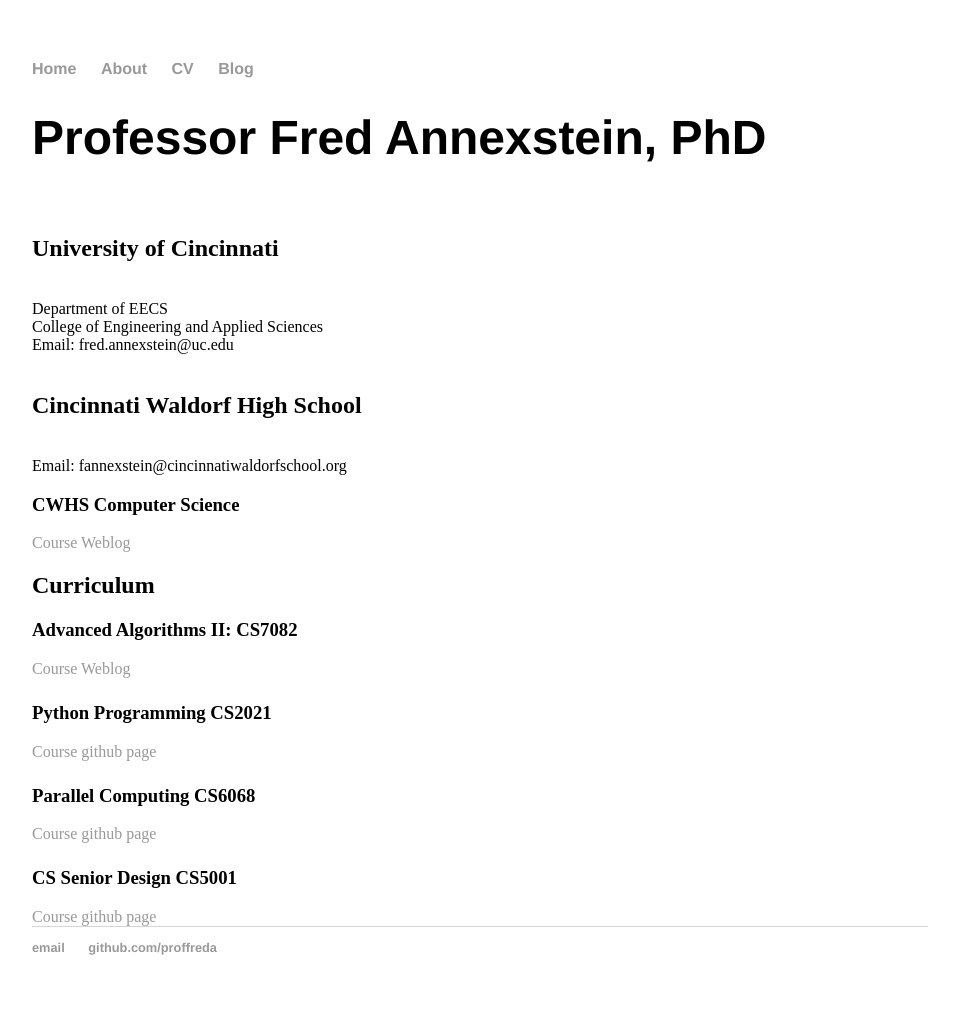
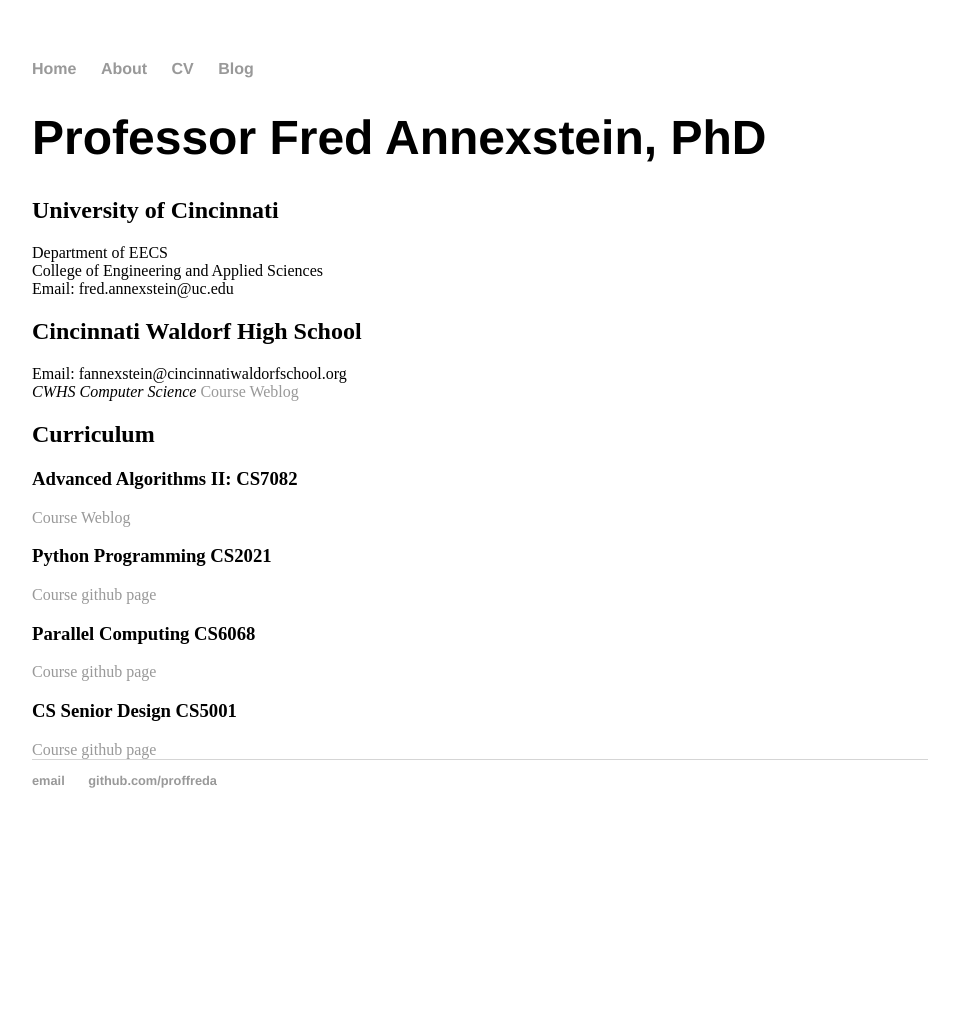
Before and after one commit to proffreda/proffreda.github.io, a Jekyll site: the page built from index.html, in a window 1280 px wide. Shown: the whole page, without its empty margins (160-1119 px from the left). Built offline with Jekyll 4.4.1, drawn with Linux system fonts in a browser that asks for light colours; after the commit the page ends 900 px from its top, so only the background shows below that.

```diff
--- a/index.html
+++ b/index.html
@@ -3,29 +3,27 @@ layout: default
 title: Prof Fred Annexstein
 ---
 
-<h1> Professor Fred Annexstein, PhD </h1> <br>
+<h1> Professor Fred Annexstein, PhD </h1>
 
-<h2>University of Cincinnati</h2> <br>
+<h2>University of Cincinnati</h2>
           Department of EECS <br>
           College of Engineering and Applied Sciences <br>
           Email: fred.annexstein@uc.edu<br>
 
-
-          <br>
-<h2> Cincinnati Waldorf High School</h2><br>
+<h2> Cincinnati Waldorf High School</h2>
           Email: fannexstein@cincinnatiwaldorfschool.org <br>
-        <span> <h3> CWHS Computer Science</h3>
+        <span> <em> CWHS Computer Science</em>
                  <a href = "http://proffreda.github.com/blog">Course Weblog</a> </span>
 
 <h2> Curriculum </h2>
         <h3> Advanced Algorithms II: CS7082 </h3>
         <a href = "http://github.uc.edu/annexsfs/BlockchainFoundations">Course Weblog</a>
 
-        <p> <h3> Python Programming CS2021</h3>
+         <h3> Python Programming CS2021</h3>
         <a href = "http://gitub.uc.edu/annexsfs/CS2021">Course github page</a>
 
-        <p> <h3> Parallel Computing CS6068</h3>
+        <h3> Parallel Computing CS6068</h3>
         <a href = "http://gitub.uc.edu/annexsfs/CS6068">Course github page</a>
 
-        <p> <h3> CS Senior Design CS5001</h3>
+        <h3> CS Senior Design CS5001</h3>
         <a href = "http://gitub.uc.edu/annexsfs/CS5001">Course github page</a>
```
